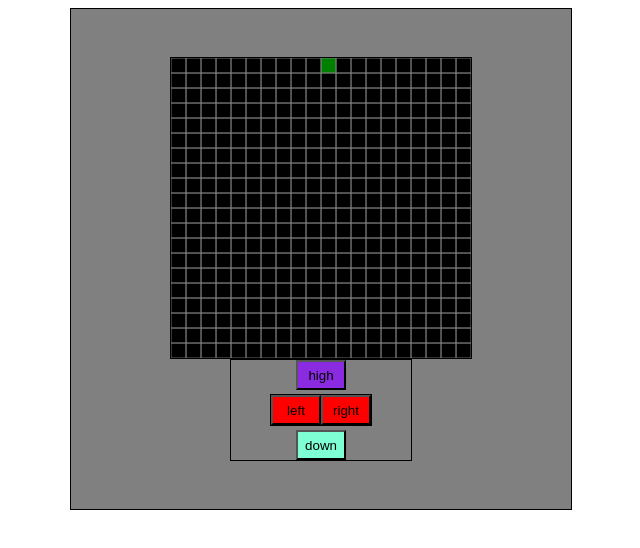
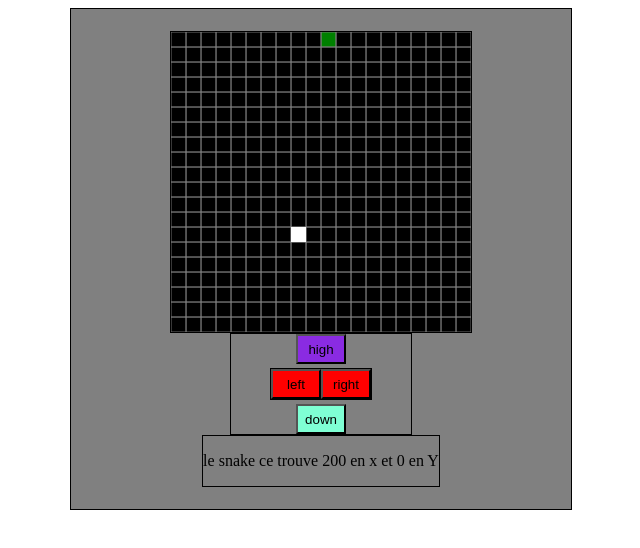
Before and after one commit to tonicCode/snake-V2.0, a plain HTML site: page index.html in a window 1280 px wide. Shown: the whole page, without its empty margins (319-959 px from the left). Drawn offline with Linux system fonts and the light colour scheme.

Commit message:
update ajout random food

```diff
--- /dev/null
+++ b/Food.js
@@ -0,0 +1,59 @@
+export class Food{
+
+
+  constructor(graphic,snakePos){
+
+    this.graphic=graphic;
+    this.foodWidth=20;
+    this.foodHeight=20;
+    this.foodPosX=0;
+    this.foodPosY=0;
+    this.snakePos=snakePos;
+    this.toGenerateRandomPos();
+
+  }
+
+  toGenerateRandomPos(indx,indx2,rndY,rndX,rndTab=[]){
+
+for(let i=0;i<400;i+=20){
+
+  rndTab.push(i);
+  indx=Math.floor(Math.random()*rndTab.length);
+  indx2=Math.floor(Math.random()*rndTab.length);
+
+
+}
+
+//retire un chiffre du tableau
+ rndX=rndTab.splice(indx,1);
+ rndY=rndTab.splice(indx2,1);
+
+
+
+
+  this.foodPosX=rndX;
+  this.foodPosY=rndY;
+
+
+
+  }
+
+
+
+  drawFood(){
+
+  this.graphic.ctx.fillStyle="white";
+   this.graphic.ctx.fillRect(this.foodPosX,this.foodPosY,this.foodWidth,this.foodHeight);
+
+
+  }
+
+
+
+
+
+
+
+
+
+}
--- a/Graphics.js
+++ b/Graphics.js
@@ -9,6 +9,7 @@ this.cnv=document.getElementById("game");
 this.ctx=this.cnv.getContext("2d");
 this.windowWidth="300";
 this.windowHeight="300";
+this.displayGps=document.getElementById("gps");
 
 
 }
@@ -36,7 +37,12 @@ let nbCases=20;
 }
 
 
+toDisplay(localise){
 
+  this.displayGps.innerHTML=localise;
+
+
+}
 
 
 
--- a/MainProgramme.js
+++ b/MainProgramme.js
@@ -2,6 +2,7 @@
 import {Graphics} from "./Graphics.js";
 import {Snake} from "./Snake.js";
 import {Deplacement} from './Deplacement.js';
+import {Food} from './Food.js';
 
 document.addEventListener("DOMContentLoaded",() =>{
 
@@ -15,6 +16,7 @@ let deplacement=new Deplacement();
 
 
 let snake=new Snake(deplacement);
+ let food=new Food(graphics,snake.getPosX());
 
 
 setInterval(() =>{
@@ -22,14 +24,19 @@ setInterval(() =>{
 snake.drawSnake(graphics.ctx,graphics.cnv);
 graphics.toCreateGrid();
 
- //console.log("hi");
-//snake.drawSnake();
+
+food.drawFood();
+
+//affiche la position du snake
+graphics.toDisplay(snake.getLocalise());
+
+
 
 
 },100);
 
 
-
+//food.toGenerateRandomPos();
 
 
 
--- a/Snake.js
+++ b/Snake.js
@@ -8,6 +8,8 @@ constructor(deplacement){
  this.style="green";
 this.snakeWidth=20;
 this.snakeHeight=20;
+this.snakePosX=0;
+this.snakePosY=0;
 
 this.deplacement=deplacement;
 this.intervalId;
@@ -31,13 +33,26 @@ contextGraphique.stroke();
 
 // ctx.fillStyle , ctx.fillRect(posx , posy , width , height)
 
-
+//this.getLocalise();
 
 }
 
 
+getLocalise(){
+
+ this.snakePosX=this.deplacement.posX;
+ this.snakePosY=this.deplacement.posY;
+//console.log("gps :" , this.snakePosX);
+
+ return `le snake ce trouve ${this.snakePosX} en x et ${this.snakePosY} en Y  `
+}
 
 
+getPosX(){
+this.snakePosX=this.deplacement.posX;
+
+return this.snakePosX;
+}
 
 
 }
--- a/index.html
+++ b/index.html
@@ -24,9 +24,15 @@
     <input id="idown"type="button" value="down">
 </div>
 
+   <div id="affichage">
+    <p id="gps">//</p>
+
 
 
 </div>
+
+</div>
+
 
 
 
--- a/style.css
+++ b/style.css
@@ -102,3 +102,12 @@ margin-top: auto;
 
 
 }
+
+#affichage{
+  display: flex;
+  flex-direction:row ;
+  border:1px solid black;
+
+
+
+}
```
